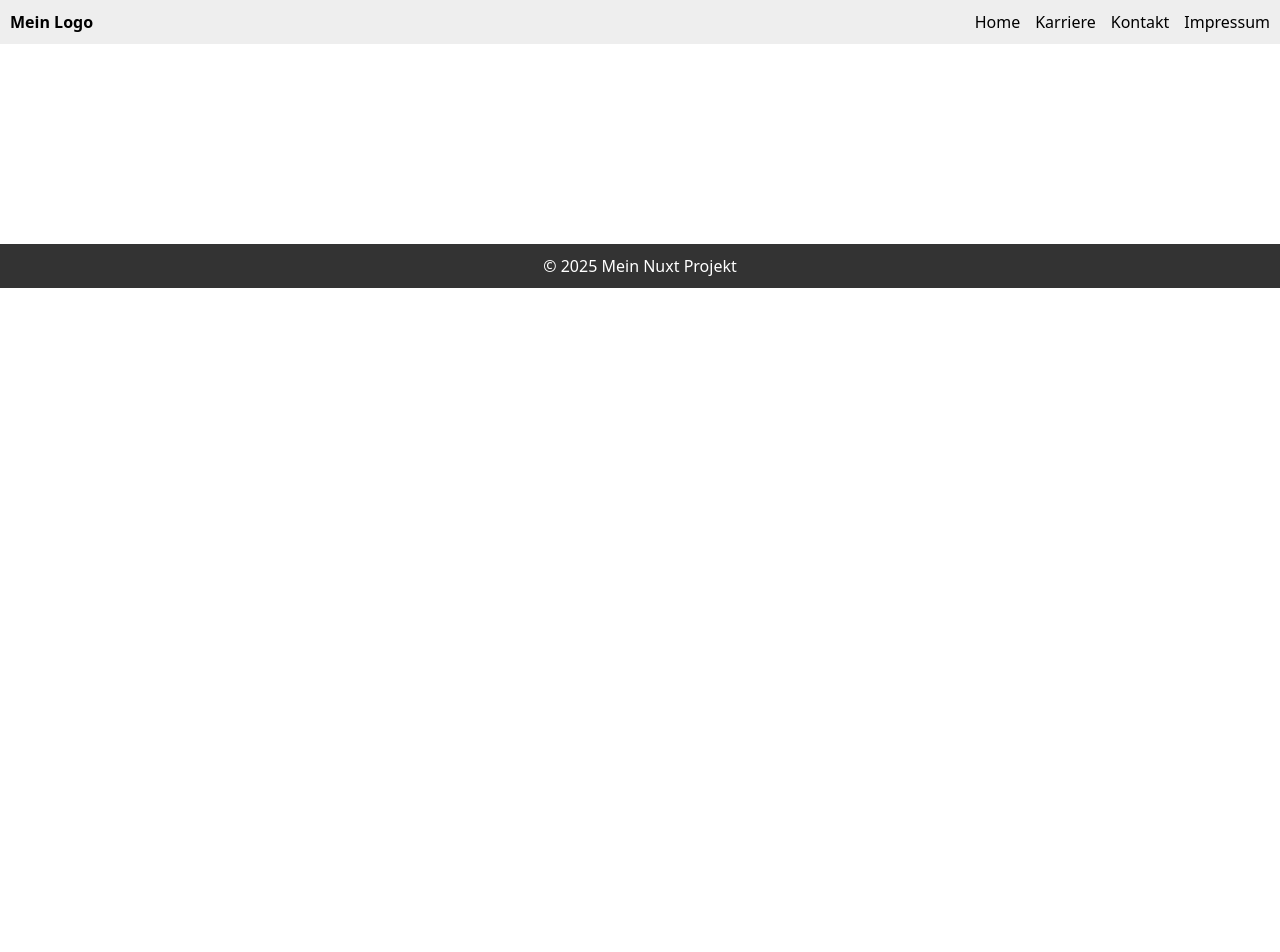
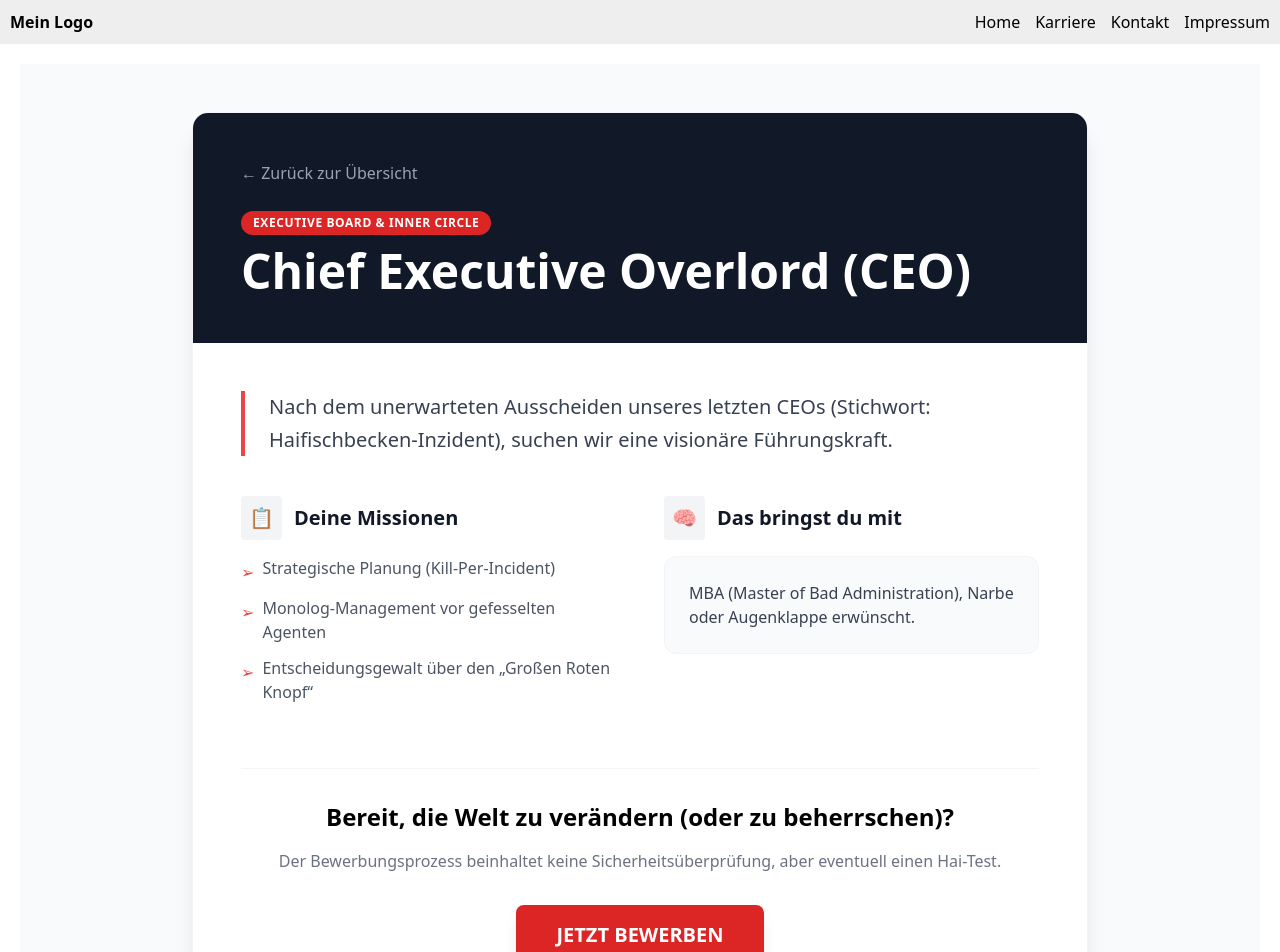
Before and after one commit to vanderseb/mein-erstes-projekt, a Nuxt app: page /karriere/ceo in a window 1280 px wide. Shown: the top 952 px of the page. Before the commit the page ends 800 px from the top, so only its background shows below. Built offline with nearby package versions, Linux system fonts and the light colour scheme.

Commit message:
Job-Details added

```diff
--- a/app/pages/jeopardy/result.vue
+++ b/app/pages/jeopardy/result.vue
@@ -2,50 +2,43 @@
 const { jobScores, evilScore } = useEvilState();
 const { jobs } = useJobs();
 
-// Wir sortieren die Jobs nach Score (höchster zuerst)
+// Logik bleibt gleich: Sortieren nach Score
 const rankedJobs = computed(() => {
-  // Wir mappen unsere Job-IDs auf die echten Job-Objekte und fügen den Score hinzu
-  return jobs.map(job => {
-    return {
-      ...job,
-      score: jobScores.value[job.id] || 0 // job.id muss matchten (hr, it, rd...)
-    };
-  }).sort((a, b) => b.score - a.score); // Absteigend sortieren
+  return jobs.map(job => ({
+    ...job,
+    score: jobScores.value[job.id] || 0
+  })).sort((a, b) => b.score - a.score);
 });
 
-// Der Gewinner (oder die Gewinner)
 const winner = computed(() => rankedJobs.value[0]);
 </script>
 
 <template>
-  <div class="min-h-screen bg-gray-900 text-white flex flex-col items-center justify-center p-4">
-    <div class="max-w-2xl w-full text-center">
+  <div class="min-h-screen bg-gray-900 text-white flex items-center justify-center p-4">
+    <div class="max-w-md w-full space-y-8 text-center">
 
-      <div class="text-6xl mb-4">😈</div>
-      <h1 class="text-4xl font-bold mb-2">Analyse abgeschlossen</h1>
-      <p class="text-xl text-gray-400 mb-8">Dein Evil Score: <span class="text-red-500 font-bold">{{ evilScore }}</span></p>
+      <div>
+        <h1 class="text-2xl font-bold">Ergebnis</h1>
+        <p class="text-gray-400">Evil Score: <span class="text-red-500 font-bold">{{ evilScore }}</span></p>
+      </div>
 
-      <div class="bg-gray-800 p-8 rounded-xl border border-red-900 mb-8">
-        <h2 class="text-lg text-gray-400 mb-2">Deine Bestimmung:</h2>
-        <h3 class="text-3xl font-bold text-white mb-4">{{ winner.title }}</h3>
-        <p class="mb-6">{{ winner.description }}</p>
+      <div class="p-6 rounded bg-gray-800">
+        <h2 class="text-xl font-bold mb-2 text-red-500">{{ winner.title }}</h2>
+        <p class="text-sm text-gray-300 mb-6">{{ winner.description }}</p>
 
-        <NuxtLink
-          :to="`/jeopardy/form?job=${winner.id}`"
-          class="inline-block bg-red-600 text-white px-8 py-3 rounded font-bold hover:bg-red-700 transition"
-        >
-          Diesen Job annehmen
+        <NuxtLink :to="`/jeopardy/form?job=${winner.id}`" class="block w-full bg-red-600 py-2 rounded font-bold hover:bg-red-700">
+          Job annehmen
         </NuxtLink>
       </div>
 
-      <div class="text-left">
-        <h4 class="text-gray-500 text-sm uppercase font-bold mb-4">Alternative Eignung:</h4>
-        <div v-for="job in rankedJobs.slice(1)" :key="job.id" class="flex justify-between items-center py-2 border-b border-gray-800">
-          <span>{{ job.title }}</span>
-          <div class="flex items-center gap-4">
-            <span class="text-gray-500 text-sm">Score: {{ job.score }}</span>
-            <NuxtLink :to="`/jeopardy/form?job=${job.id}`" class="text-red-400 hover:text-red-300 text-sm">Wählen &rarr;</NuxtLink>
-          </div>
+      <div class="text-left text-sm space-y-2">
+        <p class="text-gray-500 uppercase font-bold text-xs">Alternativen:</p>
+
+        <div v-for="job in rankedJobs.slice(1)" :key="job.id" class="flex justify-between border-b border-gray-700 pb-1">
+          <span>{{ job.title }} <span class="text-gray-500">({{ job.score }})</span></span>
+          <NuxtLink :to="`/jeopardy/form?job=${job.id}`" class="text-red-400 hover:text-white">
+            Wählen
+          </NuxtLink>
         </div>
       </div>
 
--- a/app/pages/karriere.vue
+++ /dev/null
@@ -1,8 +0,0 @@
-<template>
-  <div>
-    <NuxtRouteAnnouncer />
-    <h1>Karriere</h1>
-    <p>Finden Sie hier Ihre Karriere</p>
-    <NuxtLink to="/jeopardy">Zum Eignungstest</NuxtLink>
-  </div>
-</template>
--- /dev/null
+++ b/app/pages/karriere/[id].vue
@@ -0,0 +1,86 @@
+<script setup lang="ts">
+const route = useRoute();
+const { getJobById } = useJobs();
+
+// 1. Wir holen die ID aus der URL (z.B. "it" oder "hr")
+const jobId = route.params.id as string;
+
+// 2. Wir suchen den passenden Job
+const job = getJobById(jobId);
+</script>
+
+<template>
+  <div class="min-h-screen bg-gray-50 py-12 px-4">
+
+    <div v-if="job" class="max-w-4xl mx-auto bg-white rounded-2xl shadow-xl overflow-hidden border border-gray-100">
+
+      <div class="bg-gray-900 p-8 md:p-12 text-white">
+        <NuxtLink to="/karriere" class="inline-flex items-center text-gray-400 hover:text-white mb-6 transition-colors font-medium">
+          &larr; Zurück zur Übersicht
+        </NuxtLink>
+
+        <div class="flex flex-col md:flex-row md:items-center justify-between gap-4">
+          <div>
+            <span class="inline-block bg-red-600 text-white text-xs font-bold px-3 py-1 rounded-full uppercase tracking-wider mb-3">
+              {{ job.department }}
+            </span>
+            <h1 class="text-3xl md:text-5xl font-bold leading-tight">{{ job.title }}</h1>
+          </div>
+        </div>
+      </div>
+
+      <div class="p-8 md:p-12">
+
+        <p class="text-xl text-gray-700 leading-relaxed mb-10 border-l-4 border-red-500 pl-6">
+          {{ job.description }}
+        </p>
+
+        <div class="grid md:grid-cols-2 gap-12">
+
+          <div>
+            <h3 class="text-xl font-bold text-gray-900 mb-4 flex items-center">
+              <span class="bg-gray-100 p-2 rounded mr-3">📋</span> Deine Missionen
+            </h3>
+            <ul class="space-y-3">
+              <li v-for="task in job.tasks" :key="task" class="flex items-start text-gray-600">
+                <span class="text-red-500 mr-2 mt-1">➢</span>
+                {{ task }}
+              </li>
+            </ul>
+          </div>
+
+          <div>
+            <h3 class="text-xl font-bold text-gray-900 mb-4 flex items-center">
+              <span class="bg-gray-100 p-2 rounded mr-3">🧠</span> Das bringst du mit
+            </h3>
+            <div class="bg-gray-50 p-6 rounded-xl border border-gray-100 text-gray-700">
+              {{ job.skills }}
+            </div>
+          </div>
+
+        </div>
+
+        <div class="mt-16 pt-8 border-t border-gray-100 text-center">
+          <h3 class="text-2xl font-bold mb-4">Bereit, die Welt zu verändern (oder zu beherrschen)?</h3>
+          <p class="text-gray-500 mb-8">Der Bewerbungsprozess beinhaltet keine Sicherheitsüberprüfung, aber eventuell einen Hai-Test.</p>
+
+          <NuxtLink
+            :to="`/bewerbung/${job.id}`"
+            class="inline-block bg-red-600 text-white text-xl font-bold px-10 py-4 rounded-lg shadow-lg hover:bg-red-700 transform hover:scale-105 transition-all"
+          >
+            JETZT BEWERBEN
+          </NuxtLink>
+        </div>
+
+      </div>
+    </div>
+
+    <div v-else class="text-center py-20">
+      <h1 class="text-6xl mb-4">☠️</h1>
+      <h2 class="text-3xl font-bold text-gray-900 mb-2">Job eliminiert.</h2>
+      <p class="text-gray-600 mb-8">Diese Position existiert nicht (mehr).</p>
+      <NuxtLink to="/karriere" class="text-red-600 font-bold hover:underline">Zurück zur Basis</NuxtLink>
+    </div>
+
+  </div>
+</template>
--- /dev/null
+++ b/app/pages/karriere/index.vue
@@ -0,0 +1,58 @@
+<script setup lang="ts">
+// Wir laden die Jobs aus unserem Composable
+const { jobs } = useJobs();
+</script>
+
+<template>
+  <div class="max-w-6xl mx-auto py-12 px-6">
+
+    <div class="text-center mb-16">
+      <h1 class="text-5xl font-extrabold text-gray-900 mb-6 tracking-tight">Karriere bei Dr. Evil & Söhne</h1>
+      <p class="text-xl text-gray-600 max-w-2xl mx-auto">
+      </p>
+    </div>
+
+    <div class="bg-gradient-to-r from-gray-900 to-gray-800 text-white p-10 rounded-2xl mb-20 text-center shadow-2xl transform hover:scale-[1.01] transition duration-300">
+      <h2 class="text-3xl font-bold mb-4">Unsicher, wie böse du bist?</h2>
+      <p class="mb-8 text-gray-300 text-lg">Finde deinen perfekten Job in unserem wissenschaftlich fragwürdigen Eignungstest.</p>
+      <NuxtLink
+        to="/jeopardy"
+        class="inline-block bg-red-600 px-10 py-4 rounded-full text-lg font-bold hover:bg-red-700 hover:shadow-lg transition-all"
+      >
+        Zum Evil-Score Test starten &rarr;
+      </NuxtLink>
+    </div>
+
+    <div class="grid grid-cols-1 md:grid-cols-2 lg:grid-cols-3 gap-8">
+      <div
+        v-for="job in jobs"
+        :key="job.id"
+        class="group bg-white border border-gray-200 rounded-xl overflow-hidden hover:shadow-xl transition-all duration-300 flex flex-col"
+      >
+        <div class="p-8 flex flex-col h-full">
+          <div class="flex items-center justify-between mb-4">
+            <span class="text-xs font-bold uppercase tracking-wider text-red-600 bg-red-50 px-3 py-1 rounded-full">
+              {{ job.department }}
+            </span>
+          </div>
+
+          <h2 class="text-2xl font-bold text-gray-900 mb-4 group-hover:text-red-600 transition-colors">
+            {{ job.title }}
+          </h2>
+
+          <p class="text-gray-600 mb-8 flex-grow leading-relaxed">
+            {{ job.description }}
+          </p>
+
+          <NuxtLink
+            :to="`/karriere/${job.id}`"
+            class="mt-auto w-full block text-center border-2 border-gray-900 text-gray-900 font-bold py-3 rounded-lg hover:bg-gray-900 hover:text-white transition-colors"
+          >
+            Stellenbeschreibung &rarr;
+          </NuxtLink>
+        </div>
+      </div>
+    </div>
+
+  </div>
+</template>
```
Also changed, not shown: app/composables/useQuestions.ts (+15 -15 lines).
